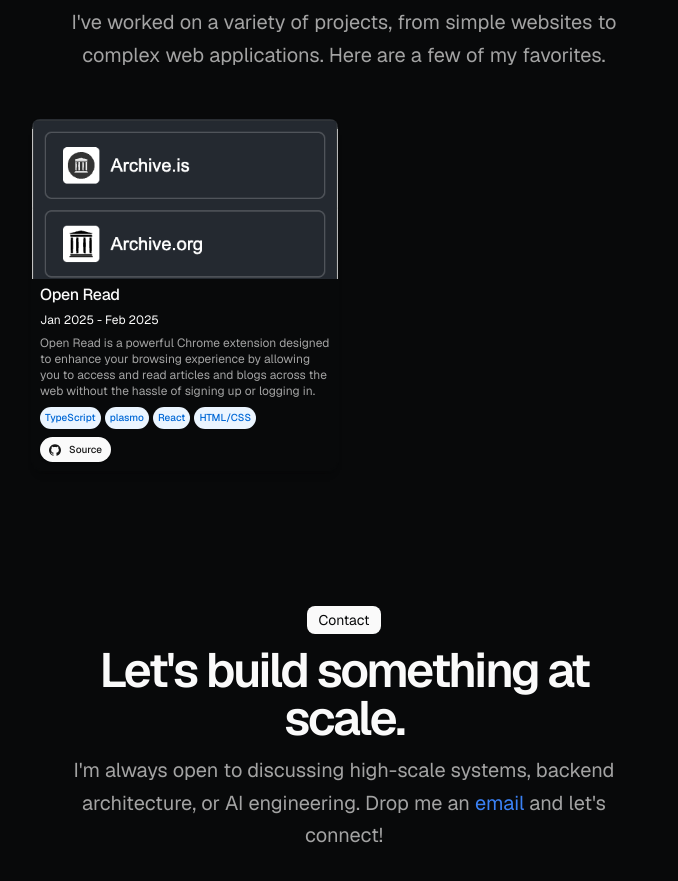
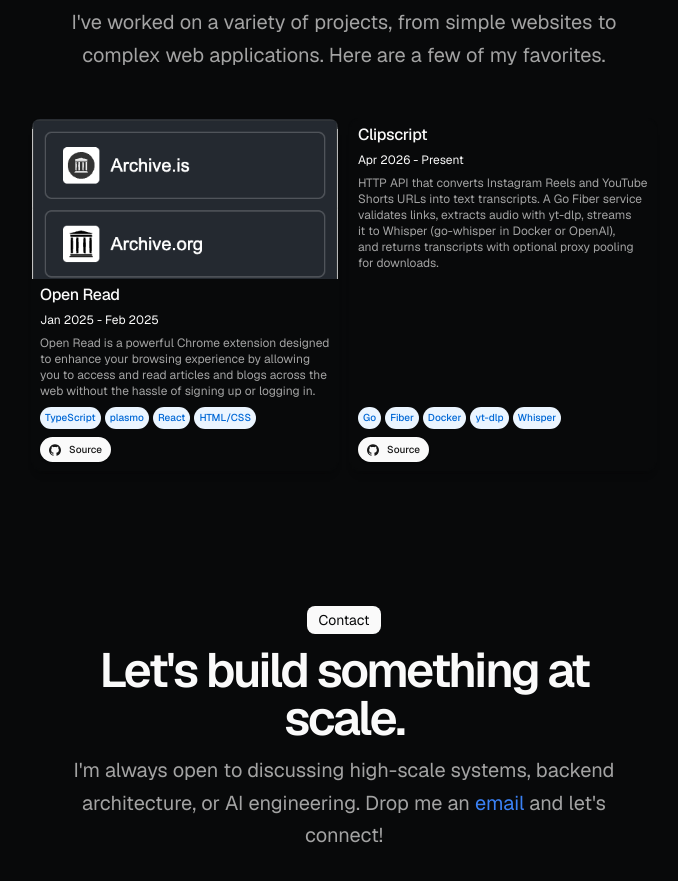
Before and after one commit to surajkuushwaha/surajkuushwaha, a Next.js app: page / in a window 1280 px wide. Shown: the part 1742-2623 px from the top of the page, without its empty margins (296-974 px from the left). Built offline with nearby package versions, Linux system fonts and the light colour scheme.

Commit message:
feat: enhance resume data with new project and skills formatting
* Added a new project "Clipscript" to the resume data, detailing its functionality and technologies used.
* Reformatted skills section for improved readability by aligning entries consistently.

```diff
--- a/src/data/resume.tsx
+++ b/src/data/resume.tsx
@@ -12,13 +12,27 @@
         "SDE II at an [IIM Ahmedabad](https://www.iima.ac.in/)-funded B2B SaaS startup. Joined at Day 0, scaled it from a single MVP to 200+ brands processing 50M+ weekly requests. 30+ enterprise database migrations. Zero downtime. Now building Agentic AI workflows with [LangGraph](https://www.langchain.com/langgraph). My goal: bridge the gap between 50 million and 1 billion requests.",
     avatarUrl: "/me.jpg",
     skills: {
-        "Backend": ["Node.js", "Express", "TypeScript", "Go", "Core Java", "Zod"],
-        "Cloud & Infra": ["AWS", "AWS Lambda", "SNS", "SQS", "EventBridge", "Docker", "CI/CD", "Linux"],
-        "AI/ML": ["LangGraph", "Agentic AI", "LLM Orchestration", "Tool-Calling"],
-        "Databases": ["MySQL", "PostgreSQL", "MongoDB", "Sequelize"],
-        "Observability": ["Prometheus", "Grafana", "Loki", "Winston", "PostHog"],
-        "Frontend": ["React", "Next.js", "TailwindCSS"],
-        "Tools": ["Git", "GitHub"],
+        Backend: ["Node.js", "Express", "TypeScript", "Go", "Core Java", "Zod"],
+        "Cloud & Infra": [
+            "AWS",
+            "AWS Lambda",
+            "SNS",
+            "SQS",
+            "EventBridge",
+            "Docker",
+            "CI/CD",
+            "Linux",
+        ],
+        "AI/ML": [
+            "LangGraph",
+            "Agentic AI",
+            "LLM Orchestration",
+            "Tool-Calling",
+        ],
+        Databases: ["MySQL", "PostgreSQL", "MongoDB", "Sequelize"],
+        Observability: ["Prometheus", "Grafana", "Loki", "Winston", "PostHog"],
+        Frontend: ["React", "Next.js", "TailwindCSS"],
+        Tools: ["Git", "GitHub"],
     } as Record<string, string[]>,
     navbar: [
         { href: "/", icon: HomeIcon, label: "Home" },
@@ -134,6 +148,24 @@
             image: "/open-read.png",
             video: "",
         },
+        {
+            title: "Clipscript",
+            href: "https://github.com/surajkuushwaha/clipscript",
+            dates: "Apr 2026 - Present",
+            active: true,
+            description:
+                "HTTP API that converts Instagram Reels and YouTube Shorts URLs into text transcripts. A Go Fiber service validates links, extracts audio with yt-dlp, streams it to Whisper (go-whisper in Docker or OpenAI), and returns transcripts with optional proxy pooling for downloads.",
+            technologies: ["Go", "Fiber", "Docker", "yt-dlp", "Whisper"],
+            links: [
+                {
+                    type: "Source",
+                    href: "https://github.com/surajkuushwaha/clipscript",
+                    icon: <Icons.github className="size-3" />,
+                },
+            ],
+            image: "",
+            video: "",
+        },
         // {
         //     title: "My knowledge base",
         //     href: "https://magicui.design",
```
